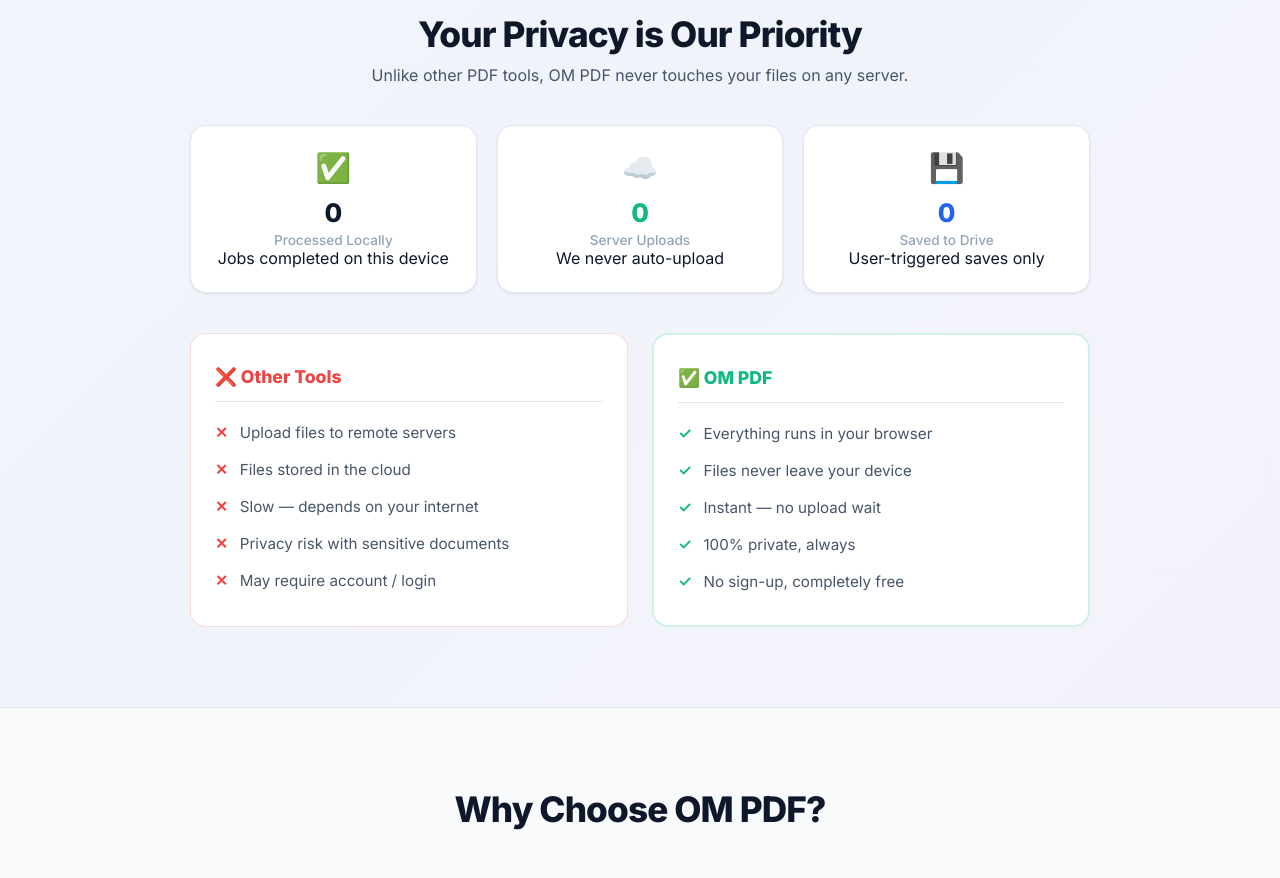
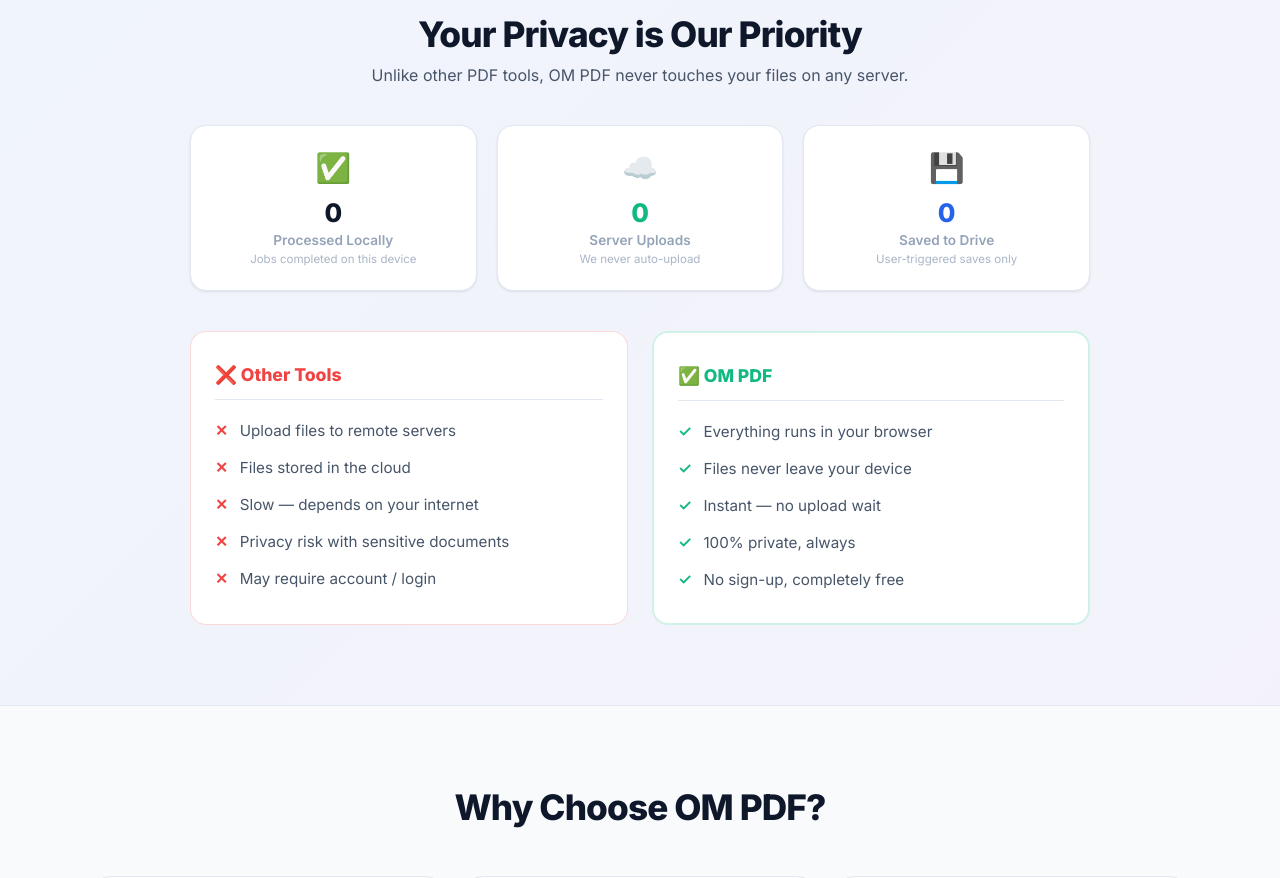
Before and after one commit to omspradippatil/OM-pdf, a React (Vite) app: page / in a window 1280 px wide. Shown: the part 2220-3098 px from the top of the page. Built offline with nearby package versions, Linux system fonts and the light colour scheme; no server answers.

Commit message:
Update Home.css

```diff
--- a/src/styles/Home.css
+++ b/src/styles/Home.css
@@ -180,23 +180,15 @@
   margin: 40px 0;
   text-align: center;
 }
-.dashboard-title {
-  font-size: 1.5rem;
-  font-weight: 700;
-  margin-bottom: 8px;
-  background: linear-gradient(135deg, var(--primary), #7c3aed);
-  -webkit-background-clip: text;
-  -webkit-text-fill-color: transparent;
-}
-.dashboard-sub {
-  color: var(--text-secondary);
-  font-size: 0.95rem;
-  margin-bottom: 24px;
-}
 .dashboard-stats-grid {
   display: grid;
-  grid-template-columns: repeat(auto-fit, minmax(180px, 1fr));
+  grid-template-columns: repeat(3, 1fr);
   gap: 20px;
+}
+@media (max-width: 800px) {
+  .dashboard-stats-grid {
+    grid-template-columns: 1fr;
+  }
 }
 .dashboard-stat-card {
   background: var(--bg-card);
@@ -205,6 +197,10 @@
   padding: 24px 16px;
   box-shadow: var(--shadow-sm);
   transition: transform var(--transition), box-shadow var(--transition);
+  display: flex;
+  flex-direction: column;
+  align-items: center;
+  justify-content: center;
 }
 .dashboard-stat-card:hover {
   transform: translateY(-4px);
@@ -223,7 +219,13 @@
 .stat-label {
   font-size: 0.85rem;
   color: var(--text-muted);
-  font-weight: 500;
+  font-weight: 600;
+}
+.privacy-note {
+  font-size: 0.72rem;
+  color: var(--text-muted);
+  margin-top: 4px;
+  opacity: 0.8;
 }
 .bad-stat .stat-value { color: var(--success); }
 .info-stat .stat-value { color: var(--primary); }
@@ -323,58 +325,10 @@
   box-shadow: 0 8px 32px rgba(0, 0, 0, 0.3);
 }
 
-.privacy-dashboard {
-  margin: 40px 0;
-  text-align: center;
+@keyframes float {
+  0%, 100% { transform: translateY(0); }
+  50% { transform: translateY(-15px); }
 }
-.dashboard-title {
-  font-size: 1.5rem;
-  font-weight: 700;
-  margin-bottom: 8px;
-  background: linear-gradient(135deg, var(--primary), #7c3aed);
-  -webkit-background-clip: text;
-  -webkit-text-fill-color: transparent;
-  background-clip: text;
-}
-.dashboard-sub {
-  color: var(--text-secondary);
-  font-size: 0.95rem;
-  margin-bottom: 24px;
-}
-.dashboard-stats-grid {
-  display: grid;
-  grid-template-columns: repeat(auto-fit, minmax(180px, 1fr));
-  gap: 20px;
-}
-.dashboard-stat-card {
-  background: var(--bg-card);
-  border: 1px solid var(--border);
-  border-radius: 16px;
-  padding: 24px 16px;
-  box-shadow: var(--shadow-sm);
-  transition: transform var(--transition), box-shadow var(--transition);
-}
-.dashboard-stat-card:hover {
-  transform: translateY(-4px);
-  box-shadow: var(--shadow-md);
-}
-.stat-icon {
-  font-size: 1.8rem;
-  margin-bottom: 12px;
-}
-.stat-value {
-  font-size: 1.6rem;
-  font-weight: 800;
-  color: var(--text-primary);
-  margin-bottom: 4px;
-}
-.stat-label {
-  font-size: 0.85rem;
-  color: var(--text-muted);
-  font-weight: 500;
-}
-.bad-stat .stat-value { color: var(--success); }
-.info-stat .stat-value { color: var(--primary); }
 
 @keyframes float {
   0%, 100% { transform: translateY(0); }
```
